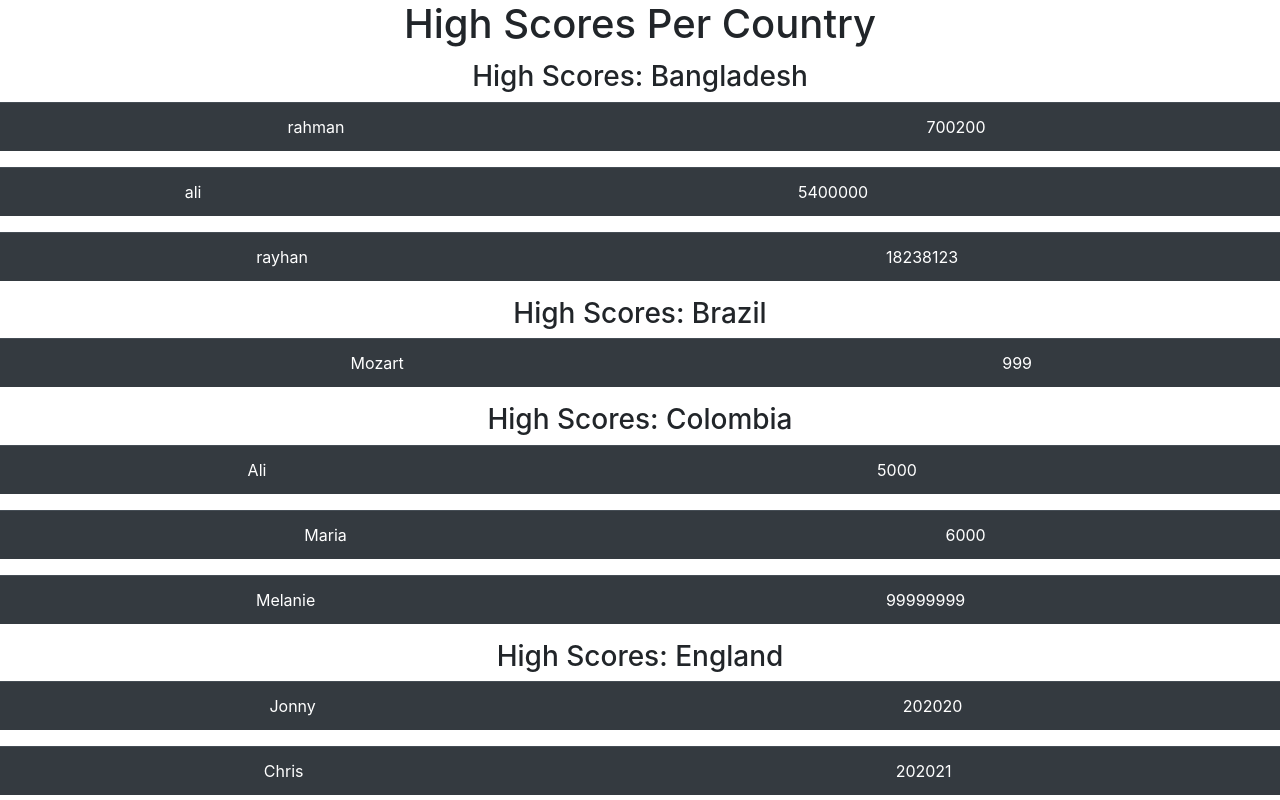
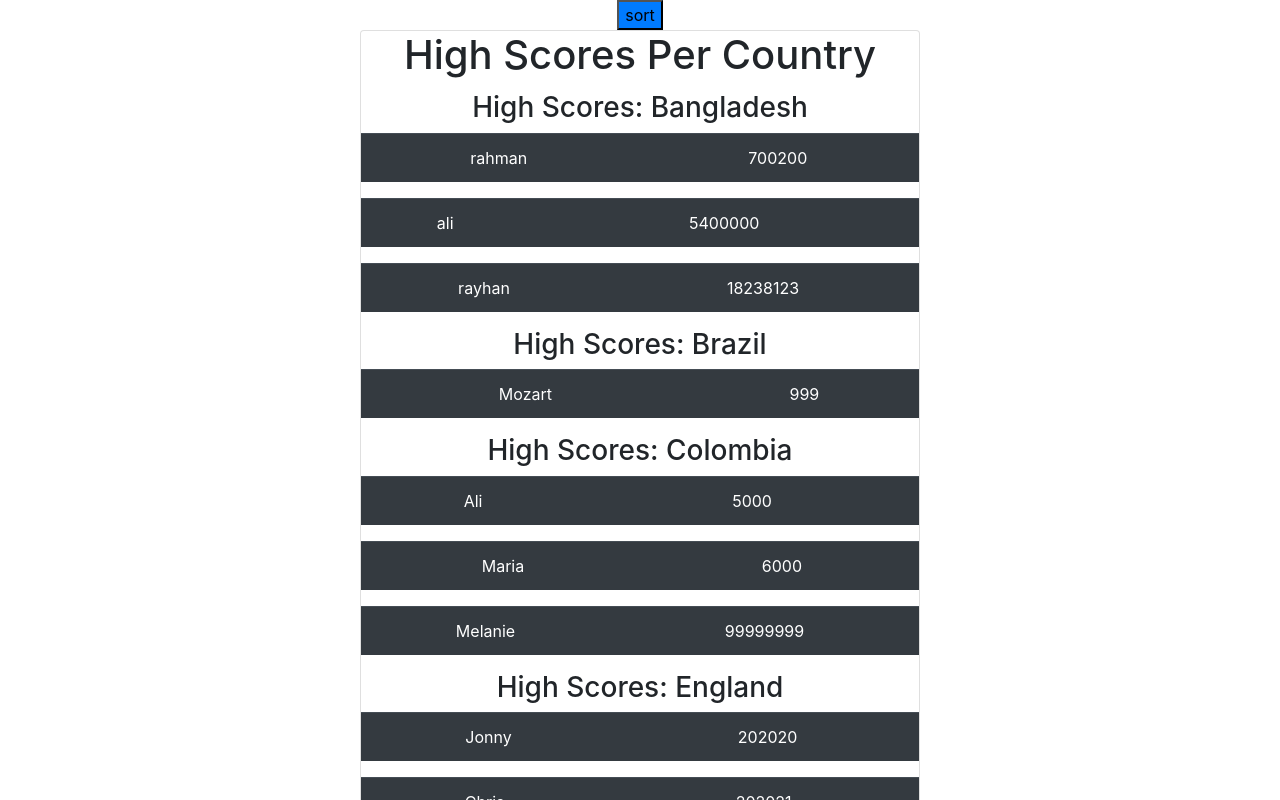
Before and after one commit to SenaitEkubai/high-scores-react, a React (Create React App) app: page / in a window 1280 px wide. Shown: the top 800 px of the page. Built offline with nearby package versions, Linux system fonts and the light colour scheme.

Commit message:
Done level 1,2,3 and level 4 in progress

```diff
--- a/src/App.js
+++ b/src/App.js
@@ -1,11 +1,13 @@
 import logo from "./logo.svg";
 import "./App.css";
+import SortButton from "./SortButton";
 
 import HighScoreTables from "./HighScoreTables";
 
 function App() {
   return (
     <div className="App">
+      <SortButton />
       <HighScoreTables />
     </div>
   );
--- a/src/HighScoreTables.js
+++ b/src/HighScoreTables.js
@@ -11,7 +11,7 @@ const HighScoreTables = () => {
     return 1;
   });
   return (
-    <div>
+    <div className="card ml-auto mr-auto" style={{ width: "35rem" }}>
       <h1 className="card-title">High Scores Per Country</h1>
       {allCountryScores.map((item) => (
         <>
--- /dev/null
+++ b/src/SortButton.js
@@ -0,0 +1,10 @@
+import React from "react";
+
+const SortButton = () => {
+  return (
+    <div>
+      <button className="bg-primary">sort</button>
+    </div>
+  );
+};
+export default SortButton;
```
